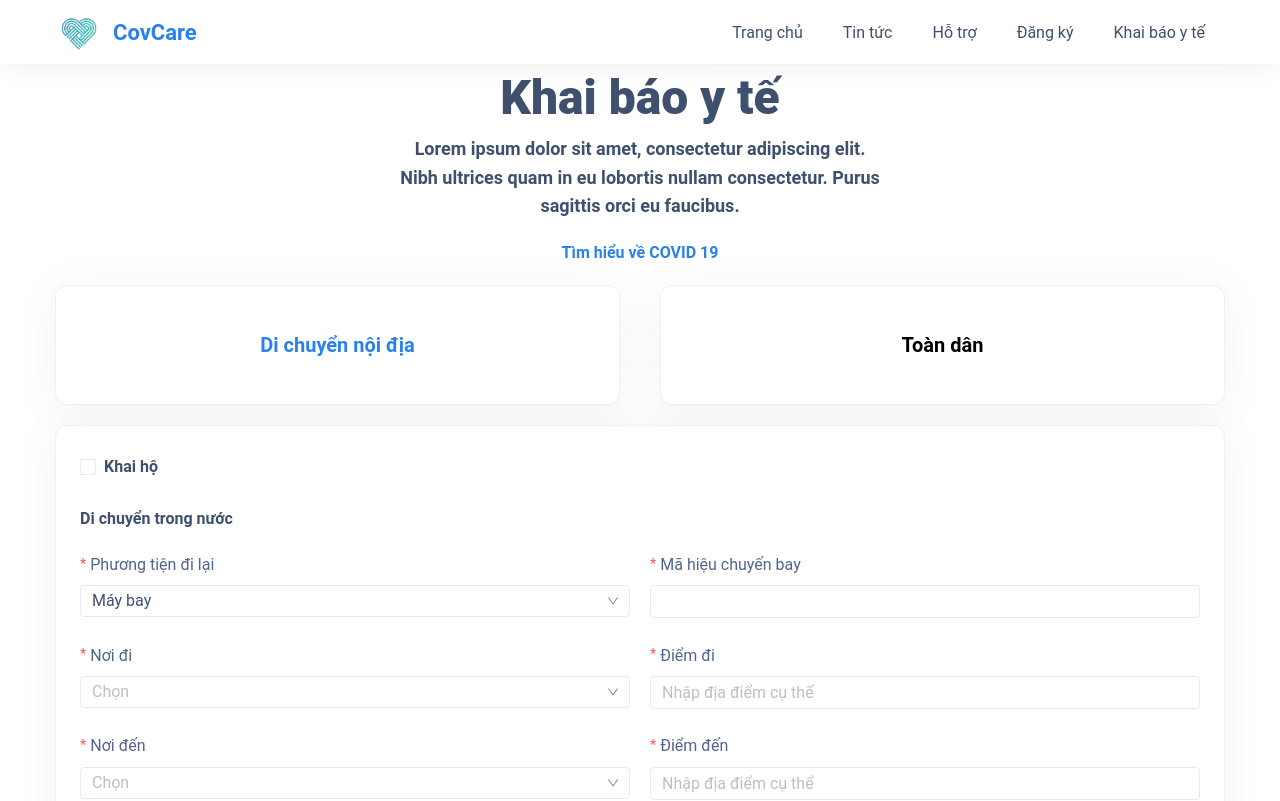
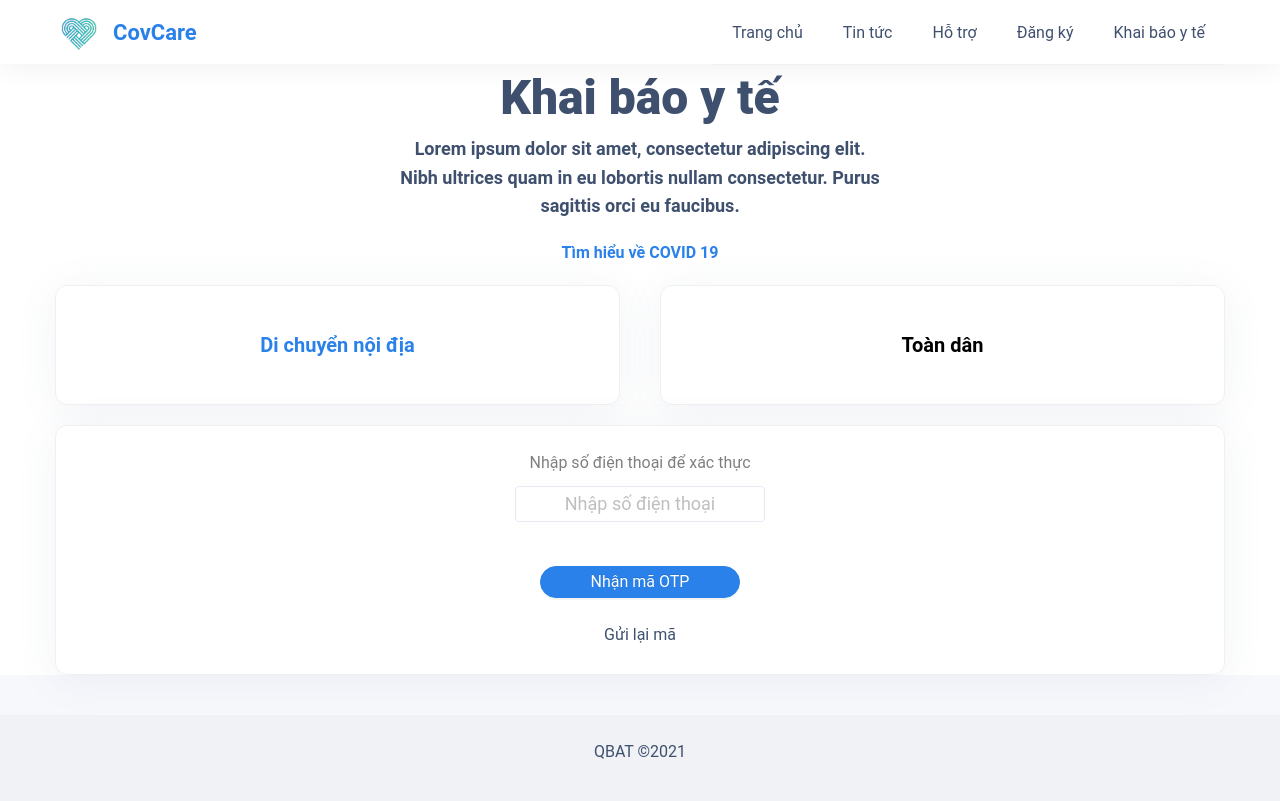
Before and after one commit to trunghq234/CovCare, a React (Create React App) app: page /health-declaration in a window 1280 px wide. Shown: the top 801 px of the page. Built offline with nearby package versions, Linux system fonts and the light colour scheme; the HTML template or start-up script is replaced by a standard one.

Commit message:
Handle send otp

```diff
--- a/src/components/HealthDeclaration/BasicInfo/index.js
+++ b/src/components/HealthDeclaration/BasicInfo/index.js
@@ -1,5 +1,7 @@
-import { Row, Form, Input, Col, Select } from 'antd';
+import { Row, Form, Input, Col, Select, DatePicker } from 'antd';
+import TypingSelect from 'components/common/TypingSelect';
 import React from 'react';
+import country from 'constants/Country.json';
 import { numberValidator } from 'utils/validator';
 const { Option } = Select;
 
@@ -30,7 +32,7 @@ const BasicInfo = () => {
             { required: true, message: 'Bạn chưa nhập họ tên.' },
             { validator: numberValidator },
           ]}>
-          <Input style={{ width: '100%' }} />
+          <DatePicker picker="year" placeholder="Chọn/nhập năm sinh" />
         </Form.Item>
       </Col>
       <Col span={6}>
@@ -47,7 +49,7 @@ const BasicInfo = () => {
       </Col>
       <Col span={9}>
         <Form.Item label="Quốc tịch" name="nationality" rules={[{ required: true }]}>
-          <Input style={{ width: '100%' }} />
+          <TypingSelect placeholder="Chọn" defaultValue="Viet Nam" list={country} />
         </Form.Item>
       </Col>
     </Row>
--- /dev/null
+++ b/src/components/HealthDeclaration/ConfirmPhoneNumber/index.js
@@ -0,0 +1,58 @@
+import { Button, Form, Input, message } from 'antd';
+import React, { useState } from 'react';
+import { numberValidator } from 'utils/validator';
+import styles from './index.module.less';
+
+const ConfirmPhoneNumber = props => {
+  const [sendOTP, setSendOTP] = useState(false);
+  const [form] = Form.useForm();
+
+  const handleSubmit = () => {
+    setSendOTP(true);
+    const { otp } = form.getFieldsValue();
+    if (otp === '123456') {
+      props.setIsConfirm(true);
+    } else if (otp) {
+      message.error('Mã xác thực không chính xác.');
+    }
+  };
+  return (
+    <div className={styles['container-confirm']}>
+      <Form onFinish={handleSubmit} form={form}>
+        <div className={styles['title-confirm']}>Nhập số điện thoại để xác thực</div>
+        <Form.Item
+          className={styles.item}
+          rules={[
+            { required: true, message: 'Bạn chưa nhập số điện thoại' },
+            { validator: numberValidator },
+          ]}
+          name="phoneNumber">
+          <Input
+            placeholder="Nhập số điện thoại"
+            className={styles['input-confirm']}
+            disabled={sendOTP}
+          />
+        </Form.Item>
+        {sendOTP && <div className={styles['title-confirm']}>Mã xác thực OTP</div>}
+        {sendOTP && (
+          <Form.Item
+            className={styles.item}
+            rules={[{ required: true, message: 'Bạn chưa nhập mã xác thực' }]}
+            name="otp">
+            <Input placeholder="Nhập mã xác thực" className={styles['input-confirm']} />
+          </Form.Item>
+        )}
+        <Form.Item style={{ textAlign: 'center' }}>
+          <Button type="primary" htmlType="submit" className={styles['btn-confirm']}>
+            Nhận mã OTP
+          </Button>
+        </Form.Item>
+        <Button type="text" className={styles.resend}>
+          Gửi lại mã
+        </Button>
+      </Form>
+    </div>
+  );
+};
+
+export default ConfirmPhoneNumber;
--- /dev/null
+++ b/src/components/HealthDeclaration/ConfirmPhoneNumber/index.module.less
@@ -0,0 +1,27 @@
+//confirm phone number
+.container-confirm {
+  max-width: 250px;
+  text-align: center;
+  margin: 0 auto;
+}
+.title-confirm {
+  color: rgba(0, 0, 0, 0.5);
+  text-align: center;
+  margin-bottom: 10px;
+}
+.input-confirm {
+  border: 2px solid rgba(0, 0, 0, 0.5);
+  text-align: center;
+  font-size: 1.125rem !important;
+}
+.btn-confirm {
+  width: 80%;
+  margin-top: 20px;
+  border-radius: 16px !important;
+}
+.item {
+  margin-bottom: 20px;
+}
+.resend {
+  margin-top: -20px;
+}
--- a/src/components/HealthDeclaration/ContactInVietnam/index.js
+++ b/src/components/HealthDeclaration/ContactInVietnam/index.js
@@ -1,7 +1,7 @@
 import { Row, Form, Col, Input } from 'antd';
 import React from 'react';
 import { numberValidator } from 'utils/validator';
-import styles from '../index.module.less';
+import styles from './index.module.less';
 import ProvincePickerWithWard from '../ProvincePickerWithWard';
 
 const ContactInVietnam = ({ form }) => {
--- /dev/null
+++ b/src/components/HealthDeclaration/ContactInVietnam/index.module.less
@@ -0,0 +1,5 @@
+//contact in Vietnam
+.title-contact {
+  font-weight: 700;
+  margin: 20px 0;
+}
--- a/src/components/HealthDeclaration/DomesticGuests/index.js
+++ b/src/components/HealthDeclaration/DomesticGuests/index.js
@@ -3,7 +3,7 @@ import { Button, Form, Checkbox, Input, Image, Row, Col, notification } from 'an
 import BasicInfo from '../BasicInfo';
 import ContactInVietnam from '../ContactInVietnam';
 import StatusWithin14Days from '../StatusWithin14Days';
-import styles from '../index.module.less';
+import styles from './index.module.less';
 import captcha from 'assets/images/captcha.png';
 
 const DomesticGuests = () => {
--- a/src/components/HealthDeclaration/index.module.less
+++ b/src/components/HealthDeclaration/DomesticGuests/index.module.less
@@ -1,11 +1,3 @@
-@import '../../theme.less';
-
-//contact in Vietnam
-.title-contact {
-  font-weight: 700;
-  margin: 20px 0;
-}
-
 //btn
 .btn-submit {
   height: 100%;
--- a/src/components/HealthDeclaration/DomesticMove/index.js
+++ b/src/components/HealthDeclaration/DomesticMove/index.js
@@ -6,7 +6,7 @@ import React, { useEffect, useMemo, useState } from 'react';
 import { numberValidator } from 'utils/validator';
 import BasicInfo from '../BasicInfo';
 import ContactInVietnam from '../ContactInVietnam';
-import styles from '../index.module.less';
+import styles from './index.module.less';
 import StatusWithin14Days from '../StatusWithin14Days';
 
 const { Option } = Select;
--- /dev/null
+++ b/src/components/HealthDeclaration/DomesticMove/index.module.less
@@ -0,0 +1,8 @@
+//btn
+.btn-submit {
+  height: 100%;
+  width: 20%;
+  margin: 0 auto;
+  padding: 4px;
+  border-radius: 16px;
+}
--- a/src/components/common/TypingSelect/index.js
+++ b/src/components/common/TypingSelect/index.js
@@ -30,7 +30,6 @@ const TypingSelect = ({ value = '', onChange, ...props }) => {
       showSearch
       placeholder={props.placeholder}
       defaultValue={props.defaultValue}
-      value={value}
       style={{ width: props.width || '100%' }}
       onChange={handleChange}>
       {optionRendered}
--- a/src/pages/HealthDeclaration/index.js
+++ b/src/pages/HealthDeclaration/index.js
@@ -1,4 +1,5 @@
 import { Card, Col, Row } from 'antd';
+import ConfirmPhoneNumber from 'components/HealthDeclaration/ConfirmPhoneNumber';
 import DomesticGuests from 'components/HealthDeclaration/DomesticGuests';
 import DomesticMove from 'components/HealthDeclaration/DomesticMove';
 import React, { useState } from 'react';
@@ -7,7 +8,7 @@ import styles from './index.module.less';
 
 const HealthDeclaration = () => {
   const [selectedCard, setSelectedCard] = useState(0); // 0: domestic move, !0: domestic guests
-
+  const [isConfirm, setIsConfirm] = useState(false);
   return (
     <div className="container">
       <Row>
@@ -27,7 +28,12 @@ const HealthDeclaration = () => {
           <Card
             className={styles.card}
             hoverable="true"
-            onClick={() => setSelectedCard(0)}
+            onClick={() => {
+              if (selectedCard === 1) {
+                setIsConfirm(false);
+              }
+              setSelectedCard(0);
+            }}
             style={{ color: selectedCard === 0 ? '#2a81ea' : 'black' }}>
             <div className={styles['card-content']}>Di chuyển nội địa</div>
           </Card>
@@ -38,6 +44,9 @@ const HealthDeclaration = () => {
             hoverable="true"
             style={{ color: selectedCard === 1 ? '#2a81ea' : 'black' }}
             onClick={() => {
+              if (selectedCard === 0) {
+                setIsConfirm(false);
+              }
               setSelectedCard(1);
             }}>
             <div className={styles['card-content']}>Toàn dân</div>
@@ -45,10 +54,12 @@ const HealthDeclaration = () => {
         </Col>
       </Row>
       <Row className={styles['form-container']}>
-        <Card>{selectedCard === 0 ? <DomesticMove /> : <DomesticGuests />}</Card>
+        <Card style={{ width: '100%' }}>
+          {!isConfirm && <ConfirmPhoneNumber setIsConfirm={setIsConfirm} />}
+          {isConfirm && (selectedCard === 0 ? <DomesticMove /> : <DomesticGuests />)}
+        </Card>
       </Row>
     </div>
   );
 };
-
 export default HealthDeclaration;
```
Also changed, not shown: 1 other file (tests, documents, lock files or other folders).
